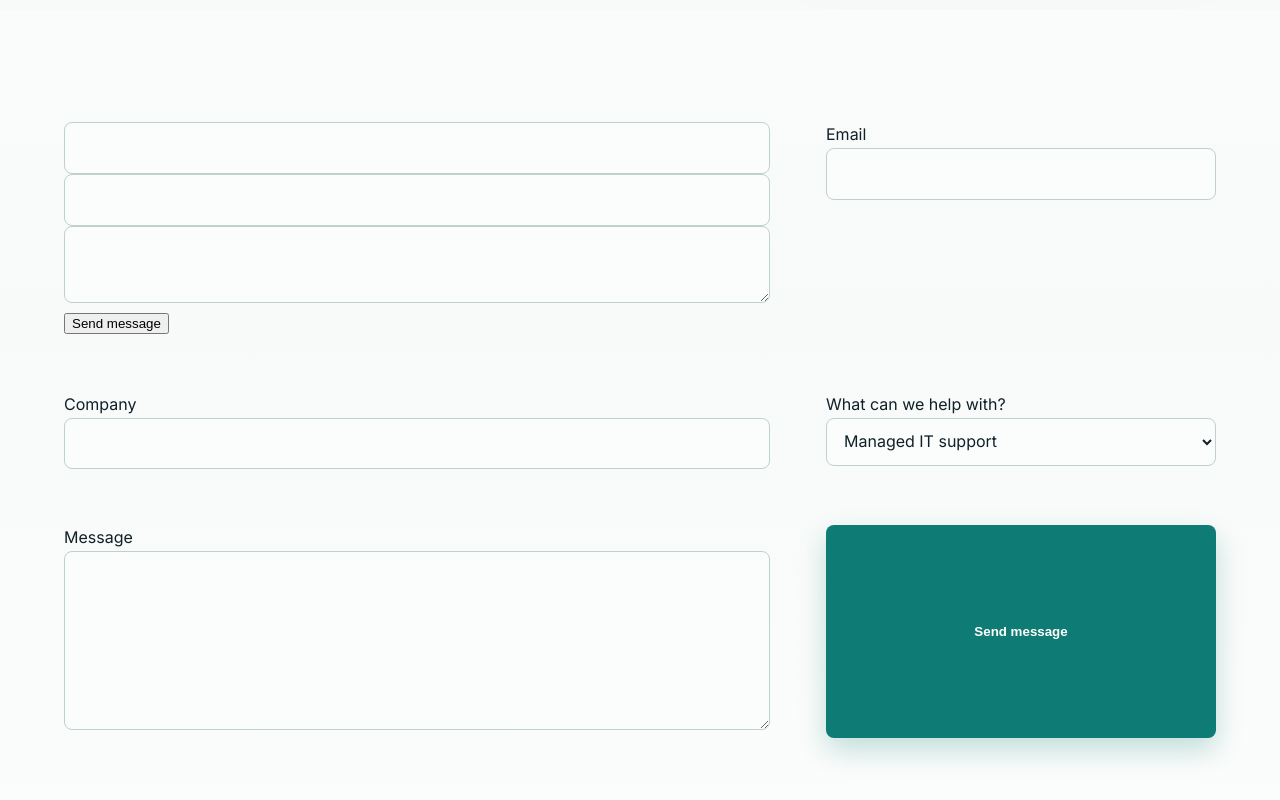
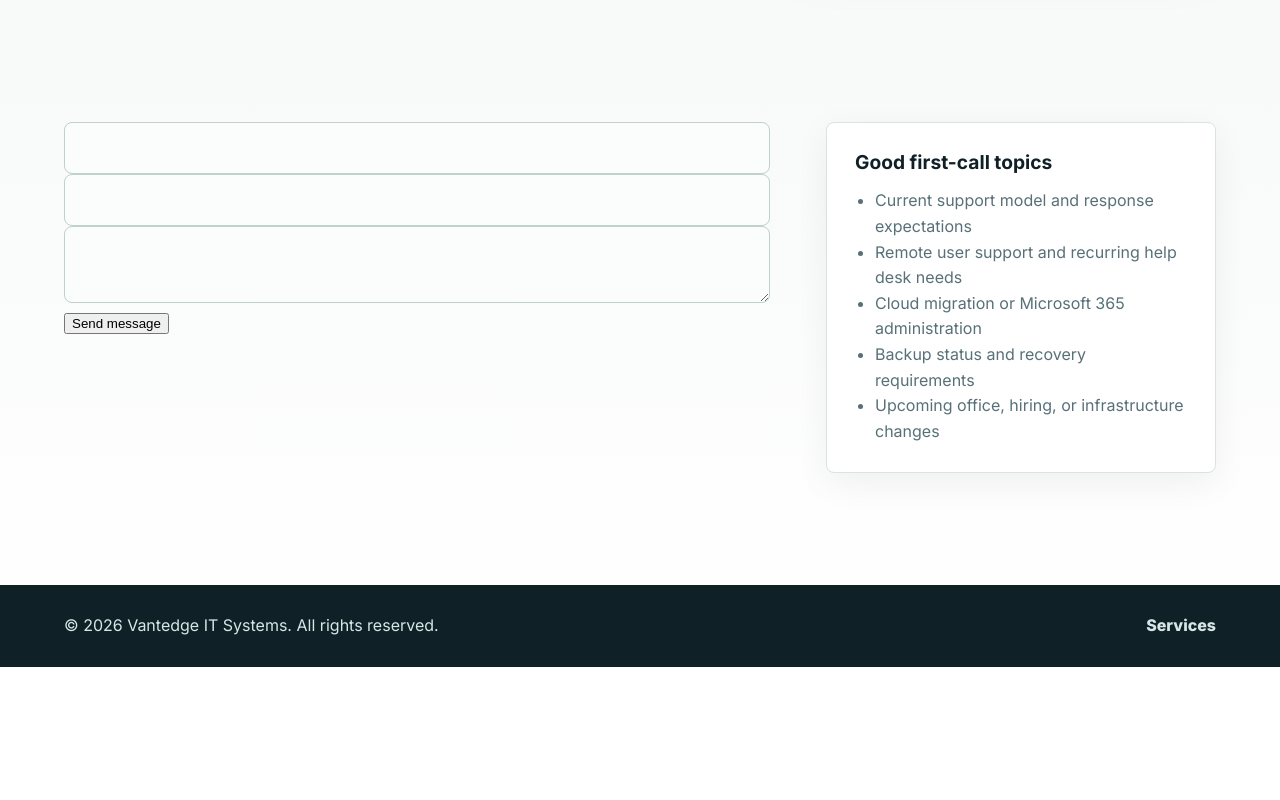
Before and after one commit to Chainz00/vantedge-website, a plain HTML site: page contact.html in a window 1280 px wide. Shown: the part 480-1280 px from the top of the page. After the commit the page ends 1147 px from the top, so only its background shows below. Drawn offline with Linux system fonts and the light colour scheme; a script that the page names is missing.

Commit message:
Update contact.html

```diff
--- a/contact.html
+++ b/contact.html
@@ -48,32 +48,7 @@
 <textarea name="message" required></textarea>
 
 <button type="submit">Send message</button>
-</form>
-        <label>
-          Email
-          <input name="email" type="email" autocomplete="email" required>
-        </label>
-        <label>
-          Company
-          <input name="company" type="text" autocomplete="organization">
-        </label>
-        <label>
-          What can we help with?
-          <select name="service">
-            <option>Managed IT support</option>
-            <option>Remote help desk support</option>
-            <option>Cloud services</option>
-            <option>Network infrastructure</option>
-            <option>Backup and continuity</option>
-            <option>General consultation</option>
-          </select>
-        </label>
-        <label class="full">
-          Message
-          <textarea name="message" rows="6" required></textarea>
-        </label>
-        <button class="button primary" type="submit">Send message</button>
-        <p class="form-note" role="status" aria-live="polite"></p>
+
       </form>
 
       <aside class="contact-panel">
```
